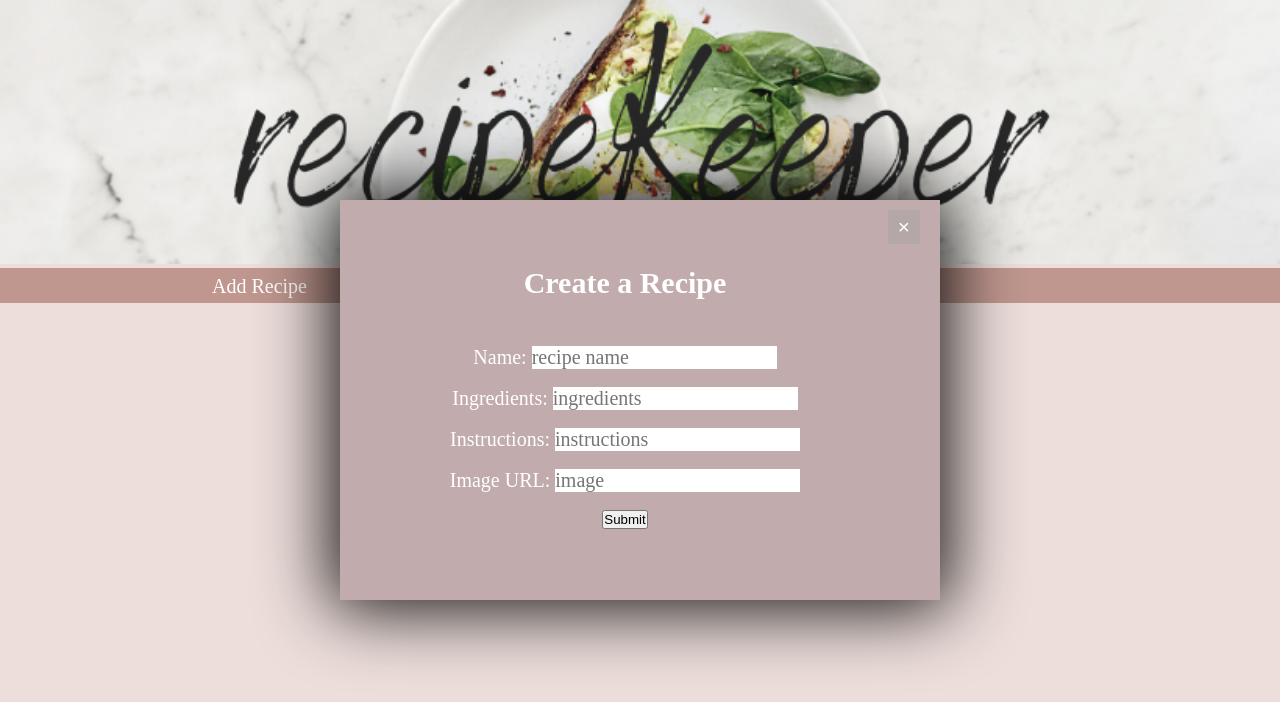
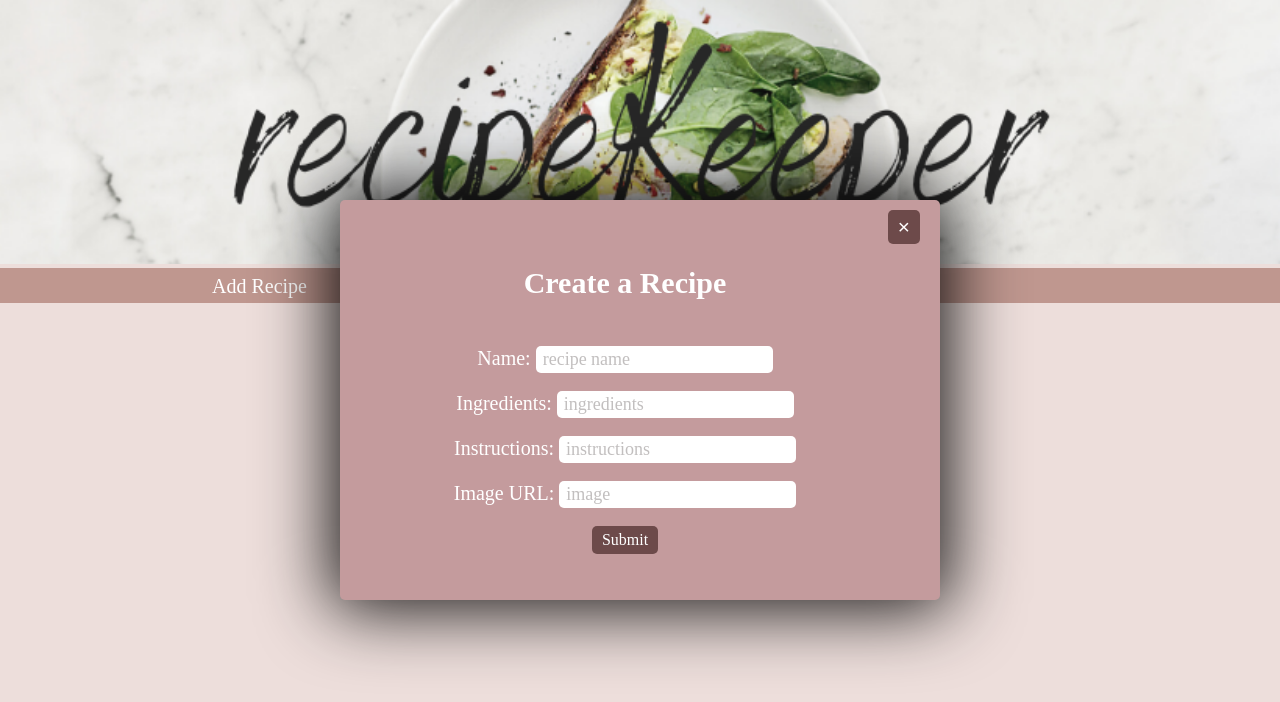
Before and after one commit to vmar13/recipeKeeper-client, a plain HTML site: page assets/index.html in a window 1280 px wide. Both pictures are taken after a click on the button "Add Recipe". Drawn offline with nearby package versions, Linux system fonts and the light colour scheme; no server answers.

Commit message:
started re-styling modal recipe form

```diff
--- a/assets/index.html
+++ b/assets/index.html
@@ -53,7 +53,7 @@
                         <input name="image_url" type="text" class="form-control" id="image" placeholder="image">
                     </div>
                     <br>
-                        <button type="submit" class="btn btn-primary">Submit</button>
+                        <button type="submit" class="modal-submit-btn">Submit</button>
                 </form>
         </div>
     </div>
--- a/assets/styles/application.css
+++ b/assets/styles/application.css
@@ -6,7 +6,10 @@ body
    margin: 0;
 }
 
+.btn btn-primary {
+  background: rgb(109, 74, 74);
 
+}
 
 .logo img
 {
@@ -145,14 +148,10 @@ body
     /* Probably need media queries here */
     width: 600px;
     max-width: 100%;
-
     height: 400px;
     max-height: 100%;
-
     position: fixed;
-
     z-index: 100;
-
     left: 50%;
     top: 50%;
 
@@ -173,8 +172,11 @@ body
       flex-direction: column;
       justify-content: center;
       overflow: scroll;
-      background: #c1abad;
+      /* background: #c1abad; */
+      background: #c49b9d;
+
       color: white;
+      border-radius: 5px;
   }
 
   .closed {
@@ -199,8 +201,10 @@ body
     height: 100%;
     overflow: auto;
     padding: 20px 50px 20px 20px;
-    background: #c1abad;
+    /* background: #c1abad; */
+    background: #c49b9d;
 
+    border-radius: 5px;
 
   }
 
@@ -225,14 +229,14 @@ body
 
     /* don't need to go crazy with z-index here, just sits over .modal-guts */
     z-index: 1;
-
     top: 10px;
 
     /* needs to look OK with or without scrollbar */
     right: 20px;
 
     border: 0;
-    background: rgb(180, 167, 167);
+    border-radius: 5px;
+    background: rgb(109, 74, 74);
     color: white;
     padding: 5px 10px;
     font-size: 1.3rem;
@@ -242,7 +246,6 @@ body
     border: 0;
     position: absolute;
     font-family: 'Didot';
-
     top: 50%;
     left: 15%;
     transform: translate(0%, -50%);
@@ -251,8 +254,6 @@ body
     padding: 10px 20px;
     border-radius: 10px;
     font-size: 20px;
-
-
   }
 
   .form-group {
@@ -261,9 +262,25 @@ body
 }
 
 input, textarea {
-    color: #C1ABAD;
+    color: #503b3c;
+    border-radius: 5px;
+    padding: 3px 7px;
+    font-size: 18px;
   }
 
+::placeholder {
+  color: rgb(194, 191, 191);
+}
+
+.modal .modal-submit-btn {
+  color: white;
+  background: rgb(109, 74, 74);
+  border: none;
+  border-radius: 5px;
+  padding: 5px 10px;
+  font-size: 1rem;
+  font-family: 'Didot';
+}
 
 .ul {
     display: flex;
```
